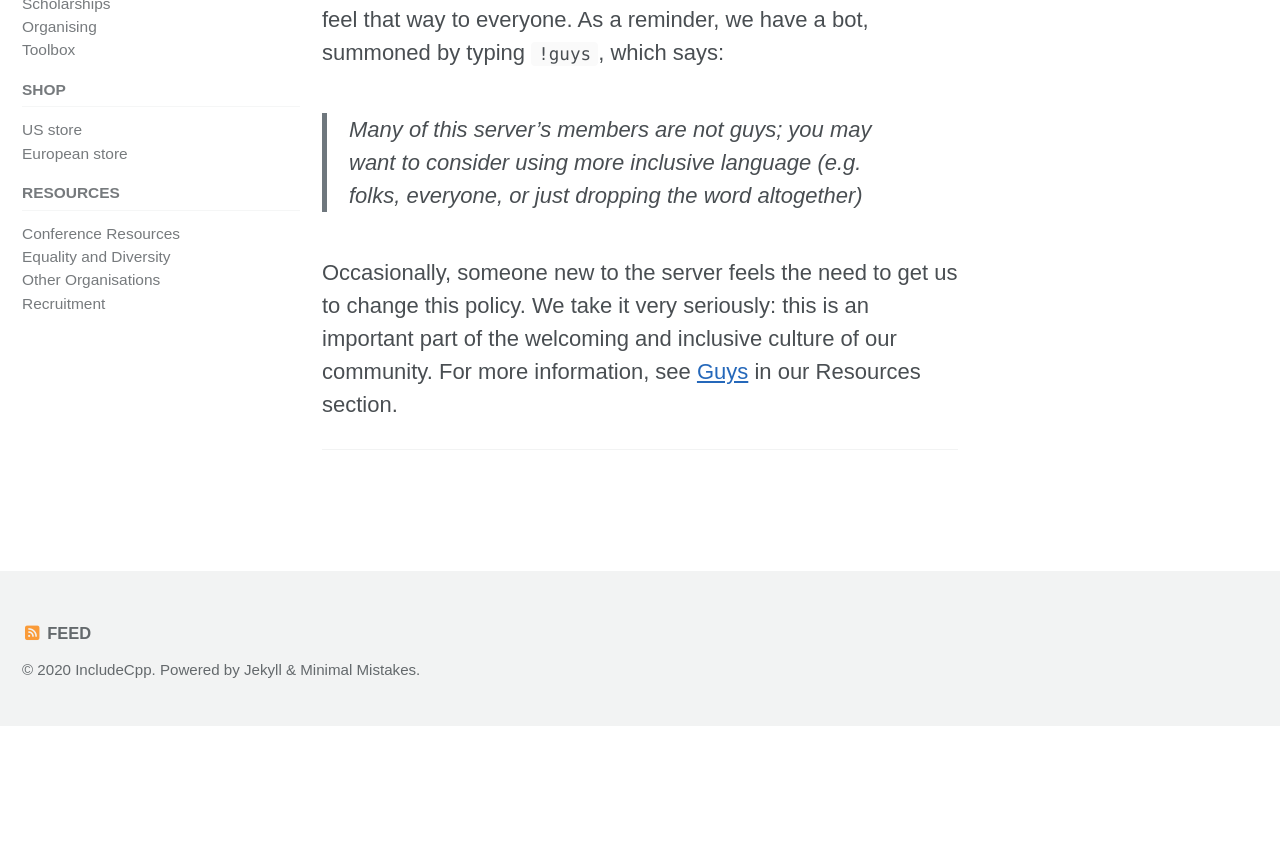
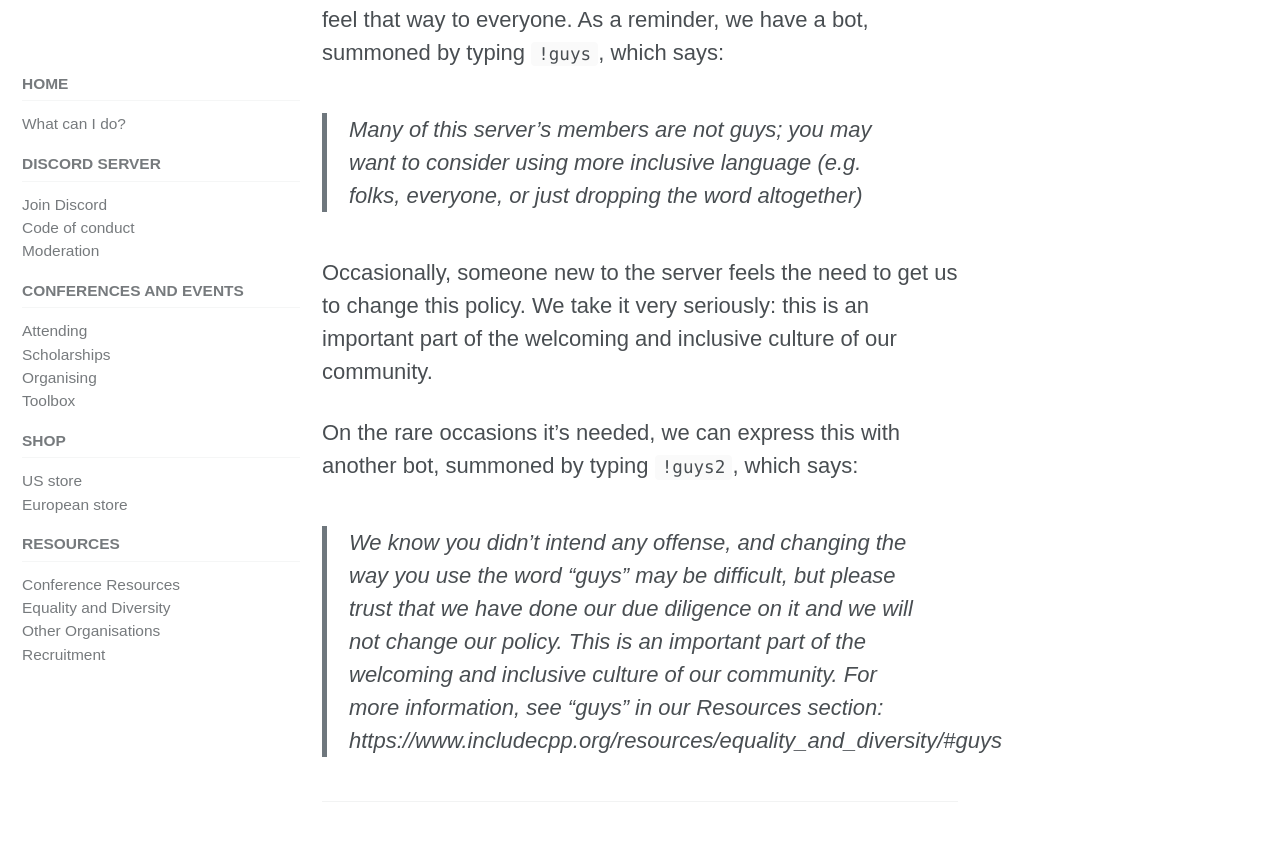
Before and after one commit to include-cpp/include-cpp.github.io, a Jekyll site: the page built from discord/index.md, in a window 1280 px wide and 900 px high, scrolled down 8030 px. Shown: the top 841 px of the window. Built offline with Jekyll 4.4.1, drawn with Linux system fonts in a browser that asks for light colours; cached includes are drawn as plain includes; nearby versions of some CDN libraries; before the commit the page ends 8756 px from its top, so only the background shows below that.

Commit message:
Add !guys2 text
Co-Authored-By: Kate Gregory <kategregory@users.noreply.github.com>

```diff
--- a/discord/index.md
+++ b/discord/index.md
@@ -120,6 +120,10 @@ Many English speakers have a habit of addressing groups of people as "guys", say
 
 > Many of this server's members are not guys; you may want to consider using more inclusive language (e.g. folks, everyone, or just dropping the word altogether)
 
-Occasionally, someone new to the server feels the need to get us to change this policy. We take it very seriously: this is an important part of the welcoming and inclusive culture of our community. For more information, see [Guys](/resources/equality_and_diversity/#guys) in our Resources section.
+Occasionally, someone new to the server feels the need to get us to change this policy. We take it very seriously: this is an important part of the welcoming and inclusive culture of our community.
+
+On the rare occasions it's needed, we can express this with another bot, summoned by typing `!guys2`, which says:
+
+> We know you didn't intend any offense, and changing the way you use the word "guys" may be difficult, but please trust that we have done our due diligence on it and we will not change our policy. This is an important part of the welcoming and inclusive culture of our community. For more information, see "guys" in our Resources section: https://www.includecpp.org/resources/equality_and_diversity/#guys
 
 ---
```
